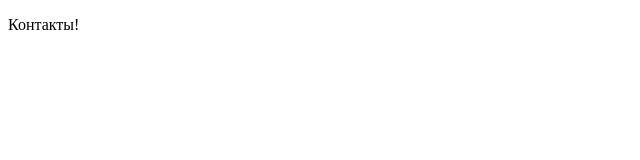
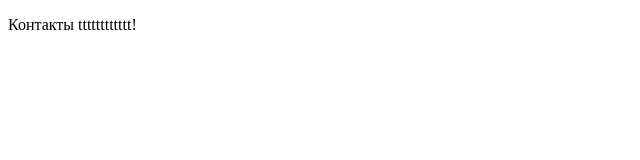
Before and after one commit to aronov/lost-time, a plain HTML site: page index.html in a window 1280 px wide. Shown: the full height of the page, 0-640 px from the left. Drawn offline with Linux system fonts and the light colour scheme.

Commit message:
Update index.html

```diff
--- a/index.html
+++ b/index.html
@@ -1,10 +1,10 @@
 <!DOCTYPE html>
 <html lang="en">
 <head>
-  <meta charset="UTF-8">
-  <title>Document</title>
+<meta charset="UTF-8">
+<title>Document</title>
 </head>
 <body>
-  <p>Контакты!</p>
+<p>Контакты tttttttttttt!</p>
 </body>
 </html>
```
